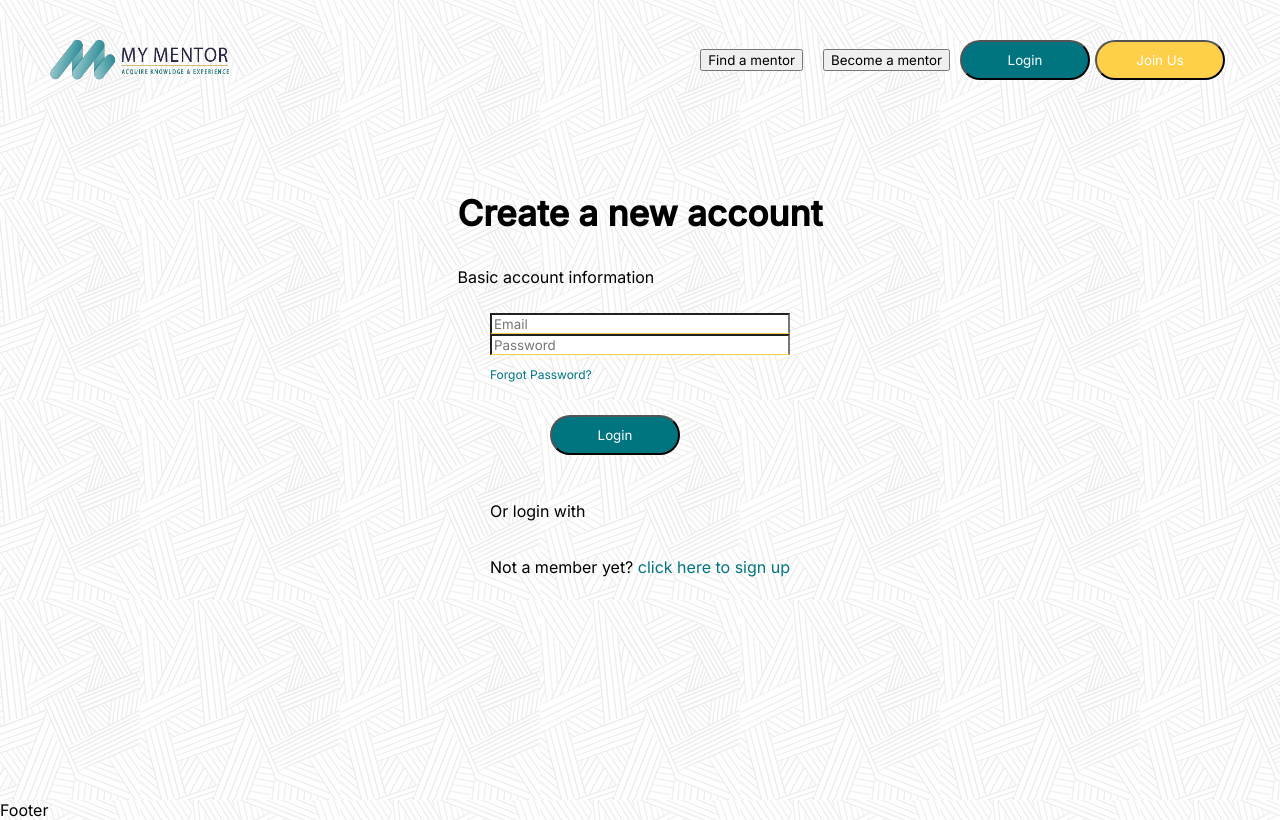
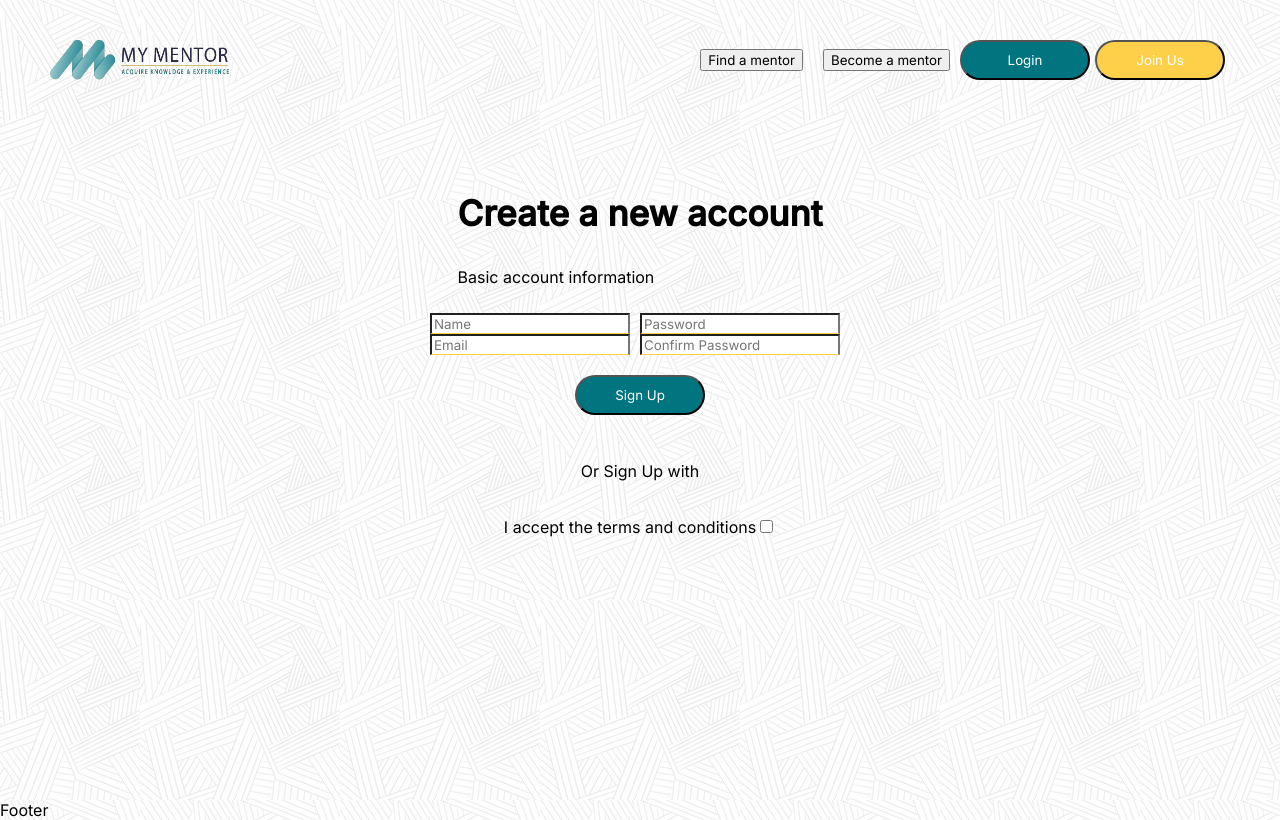
Before and after one commit to Tech-works-group/mymentor, a Next.js app: page /signup in a window 1280 px wide. Built offline with nearby package versions, Linux system fonts and the light colour scheme.

Commit message:
added signup page

```diff
--- a/pages/signup.js
+++ b/pages/signup.js
@@ -7,13 +7,29 @@
     <h1>Create a new account</h1>
     <p>Basic account information</p>
     </div>
-    <form>
+    <form className="form_box">
+
+      <div className="signup_form">
+      <div className="Personal_info">
+        <input type="text" placeholder="Name"></input>
         <input type="email" placeholder="Email"></input>
+        </div>
+
+        <div className="password_confirmation">
         <input type="password" placeholder="Password"></input>
-        <a className="small_text" href="#">Forgot Password?</a>
-        <button className="vertical_margin button secondary_button">Login</button>
-        <p>Or login with</p>
-        <p>Not a member yet? <a className="signup_link" href="#">click here to sign up</a></p>
+        <input type="password" placeholder="Confirm Password"></input>
+        </div>
+
+        </div>
+
+        <button className="vertical_margin button secondary_button">Sign Up</button>
+        <p>Or Sign Up with</p>
+
+        <div>
+        <label>I accept the <a className="terms_link" href="#">terms and conditions</a>
+        <input className="checkbox" type="checkbox"></input>
+        </label>
+        </div>
     </form>
 </div>
   )
--- a/styles/globals.css
+++ b/styles/globals.css
@@ -40,11 +40,29 @@
 a,
 input {
   display: block;
-  width: 100%;
+  /* width: 100%; */
 }
 
 input{
   border-bottom: 0.5px #FED049 solid;
+}
+
+.signup_form{
+  display: flex;
+  flex-direction: row;
+  justify-content: space-between;
+}
+
+.checkbox, .terms_link{
+  display: inline;
+}
+
+
+.terms{
+  width: 100%;
+  display: flex;
+  flex-direction: row;
+  justify-content: center;
 }
 
 .small_text{
@@ -62,7 +80,14 @@
 }
 
 .form_box {
-  margin: ;
+  width: 100%;
+  display: flex;
+  flex-direction: column;
+  align-items: center;
+}
+
+.password_confirmation{
+  margin: auto 10px;
 }
 
 .logo {
```
